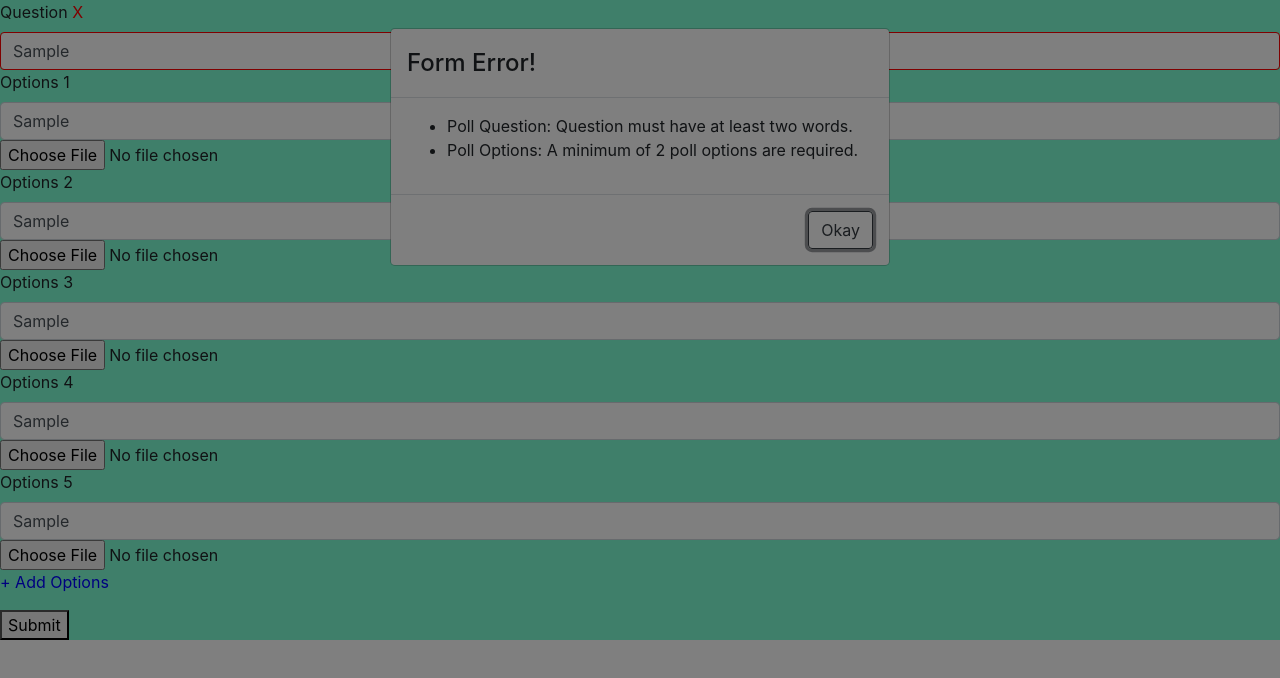
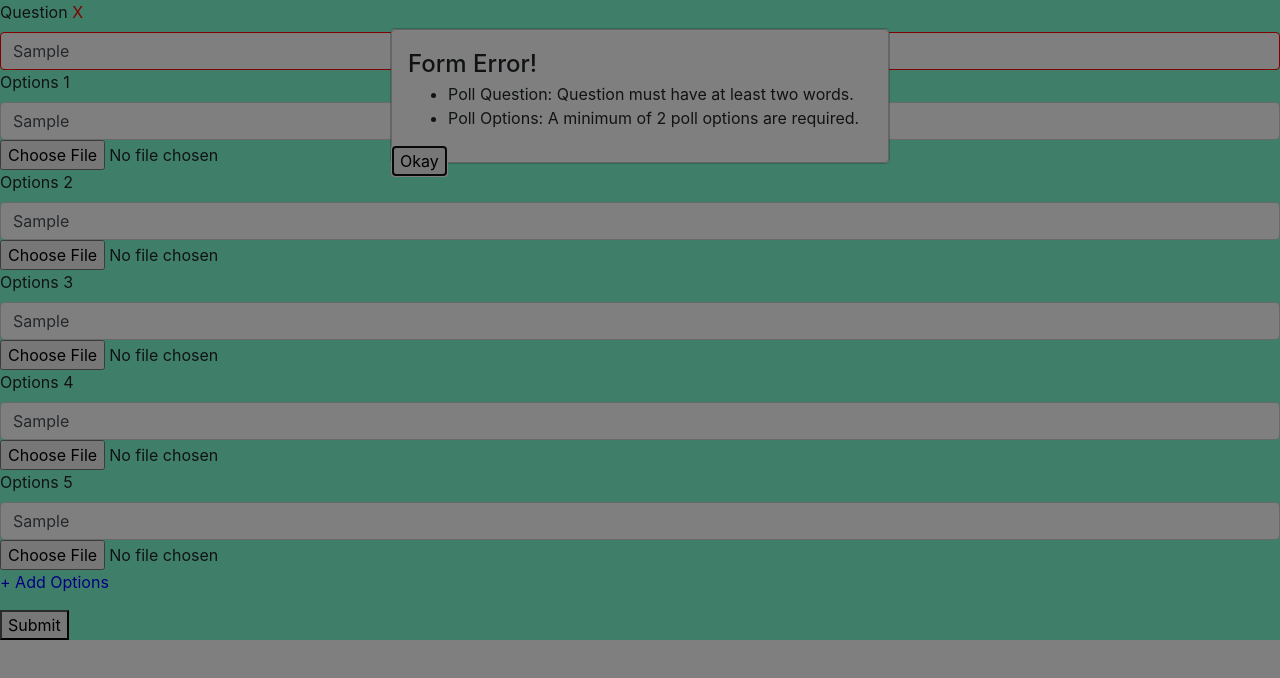
Before and after one commit to SamanehGhafouri/MobPoll-Prototype, an Angular app: page / in a window 1280 px wide. Both pictures are taken after typing "Sample", "Sample", "Sample", "Sample", "Sample", "Sample" into the empty fields and a click on the button "Submit". Shown: the top 678 px of the page. Built offline with nearby package versions, Linux system fonts and the light colour scheme.

Commit message:
okay button to the right on submit error

```diff
--- a/src/app/ngb-modal/ngb-modal.component.html
+++ b/src/app/ngb-modal/ngb-modal.component.html
@@ -1,16 +1,19 @@
-<div class="modal-header">
-  <h4 class="modal-title">Form Error!</h4>
-<!--  <button type="button" class="close" aria-label="Close" (click)="activeModal.dismiss('Cross click')">-->
-<!--    <span aria-hidden="true">&times;</span>-->
-<!--  </button>-->
-</div>
+<!--<div class="modal-header">-->
+<!--  <h4 class="modal-title">Form Error!</h4>-->
+<!--&lt;!&ndash;  <button type="button" class="close" aria-label="Close" (click)="activeModal.dismiss('Cross click')">&ndash;&gt;-->
+<!--&lt;!&ndash;    <span aria-hidden="true">&times;</span>&ndash;&gt;-->
+<!--&lt;!&ndash;  </button>&ndash;&gt;-->
+<div class="modal-content">
 <div class="modal-body">
   <!--  <p>Hello, {{name}}!</p>-->
+  <h4 class="modal-title">Form Error!</h4>
   <ul>
     <li>Poll Question: Question must have at least two words.</li>
     <li>Poll Options: A minimum of 2 poll options are required.</li>
   </ul>
+  <button type="button"  style="position:absolute; left: 0;" (click)="activeModal.close('Close click')" >Okay</button>
 </div>
-<div class="modal-footer">
-  <button type="button" class="btn btn-outline-dark" (click)="activeModal.close('Close click')">Okay</button>
+<!--<div class="modal-footer">-->
+<!--&lt;!&ndash;  <button type="button" class="btn btn-outline-dark" (click)="activeModal.close('Close click')" >Okay</button>&ndash;&gt;-->
+<!--  <button type="button"  style="position:absolute; left: 0;" (click)="activeModal.close('Close click')" >Okay</button>-->
 </div>
```
